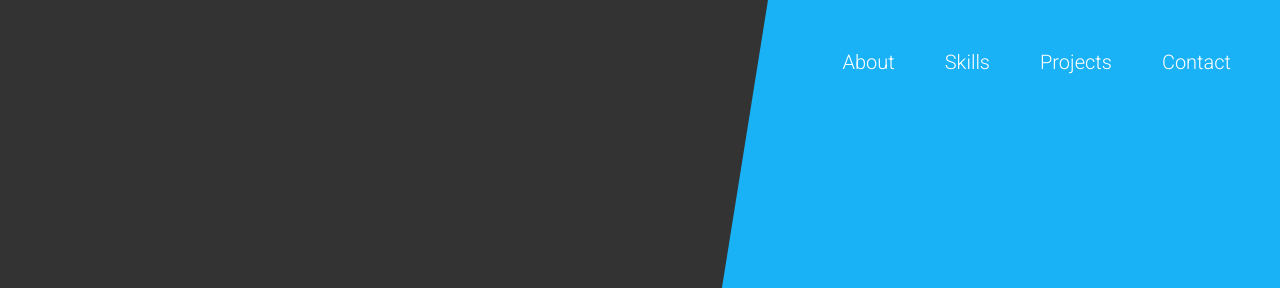
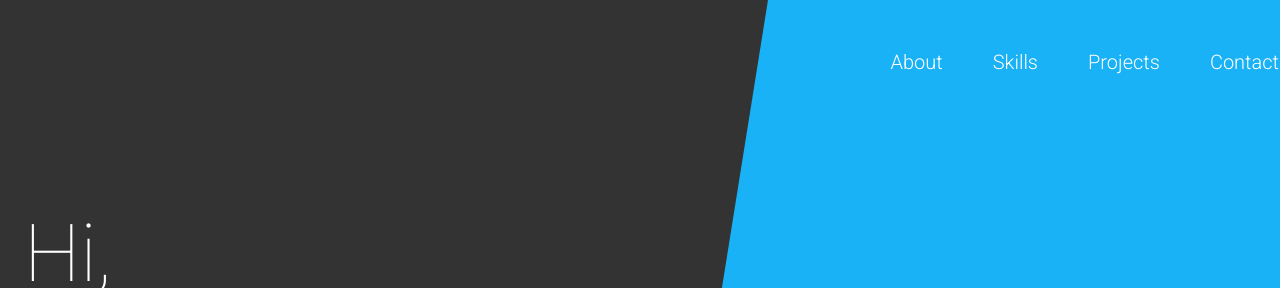
Before and after one commit to disko998/first-portfolio-website, a plain HTML site: page index.html in a window 1280 px wide. Shown: the top 288 px of the page. Drawn offline with Linux system fonts and the light colour scheme.

Commit message:
position navbar absolute

```diff
--- a/css/main.scss
+++ b/css/main.scss
@@ -32,9 +32,13 @@ body {
              }
         }
 
+        .container {
+            position: relative;
+        }
+
         .navbar {
             width: 100%;
-            position: relative;
+            position: absolute;
             top: 0;
             overflow: auto;
 
```
Also changed, not shown: css/main.css, 1 other file.
